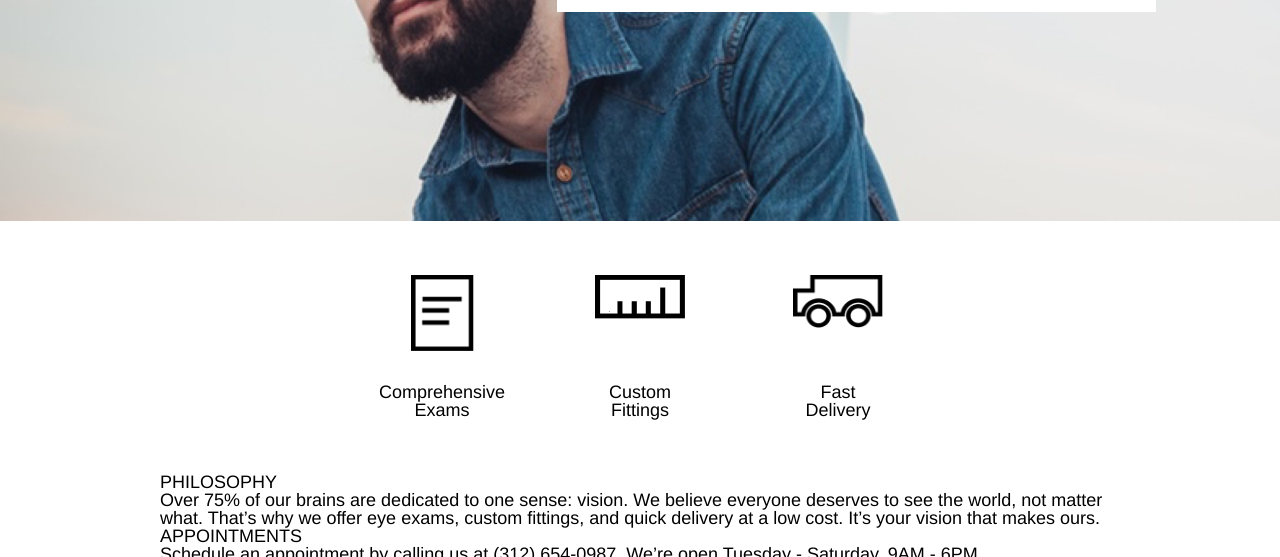
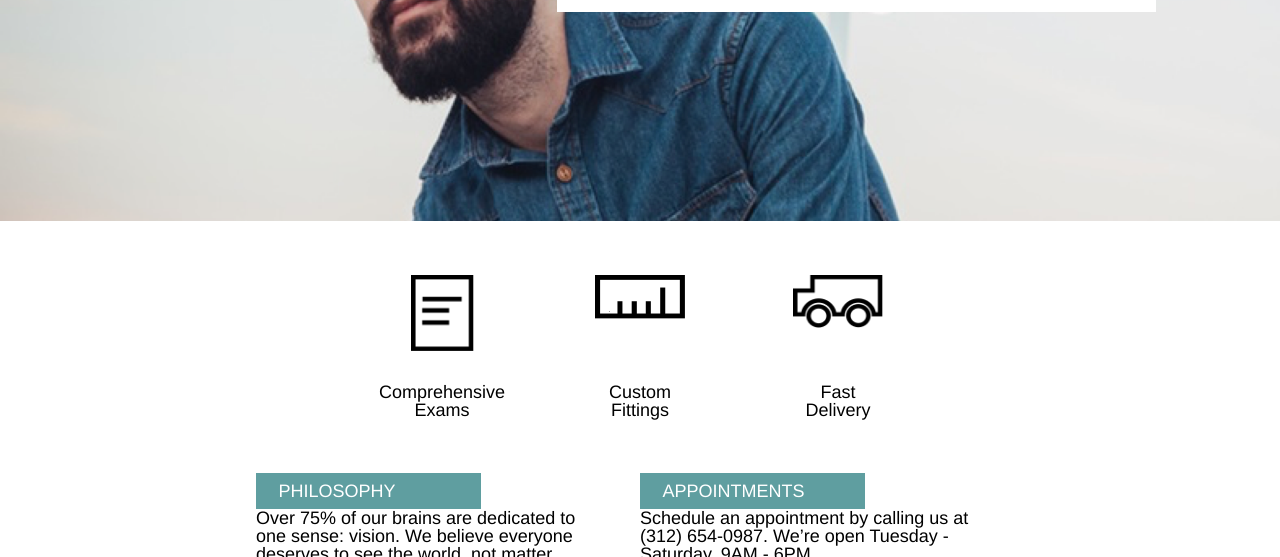
Before and after one commit to alphaseinor/optics, a plain HTML site: page index.html in a window 1280 px wide. Shown: the part 337-894 px from the top of the page. Drawn offline with Linux system fonts and the light colour scheme.

Commit message:
added details css code

```diff
--- a/index.html
+++ b/index.html
@@ -35,15 +35,11 @@
           <span>Comprehensive Exams</span>
         </div>
         <div class="product">
-          <div class="product-image">
-            <img src="./resources/images/ruler-icon.png" alt="Ruler Icon">
-          </div>
+          <img src="./resources/images/ruler-icon.png" alt="Ruler Icon">
           <span>Custom Fittings</span>
         </div>
         <div class="product">
-          <div class="product-image">
-            <img src="./resources/images/truck-icon.png" alt="Truck Icon">
-          </div>
+          <img src="./resources/images/truck-icon.png" alt="Truck Icon">
           <span>Fast Delivery</span>
         </div>
       </div>
--- a/resources/css/style.css
+++ b/resources/css/style.css
@@ -83,7 +83,23 @@ img.paper {
   width: 3.5rem;
 }
 
+.details {
+  display: flex;
+  justify-content: center;
+}
 
+.detail {
+  width: 35%;
+  margin-right: 5%;
+  margin-bottom: 4rem;
+}
+
+.detail_header {
+  background-color: cadetblue;
+  padding: .5rem 1.25rem;
+  color: white;
+  max-width: 10rem;
+}
 
 .flex {
   display: flex;
```
